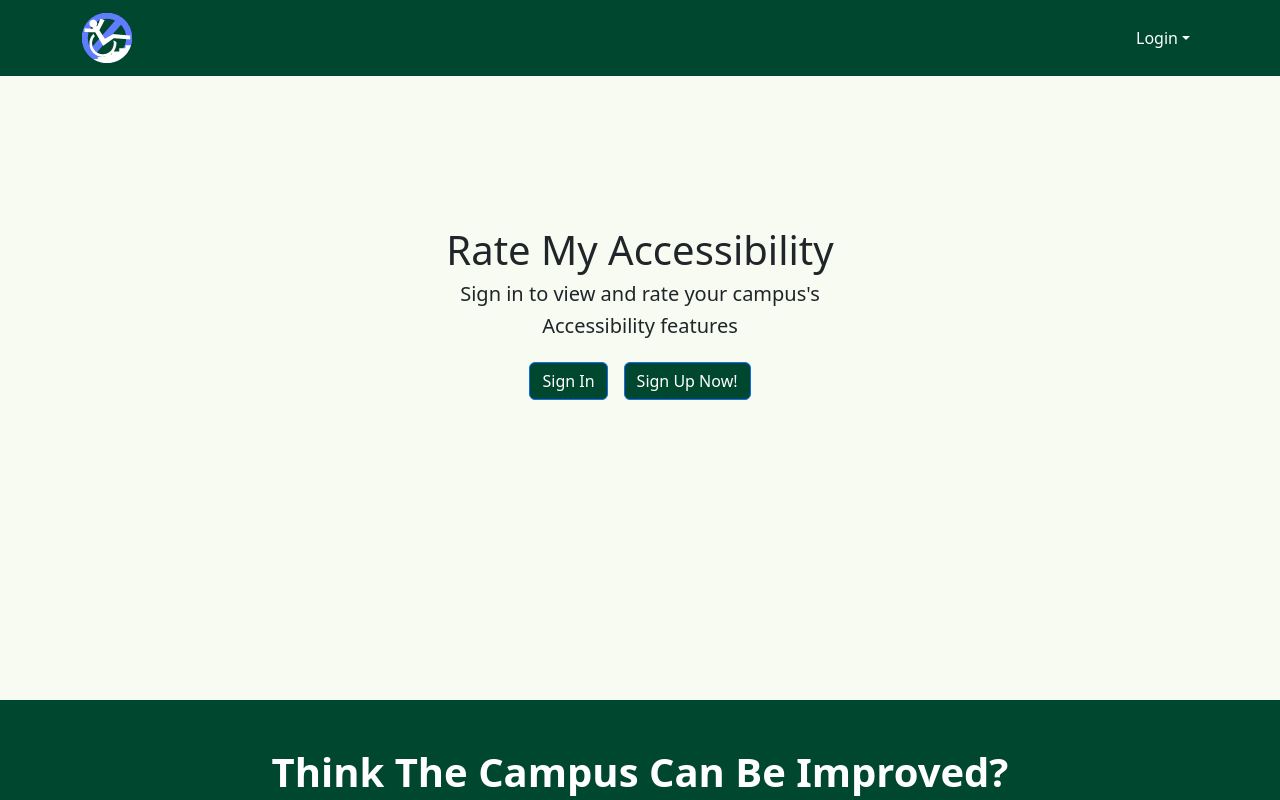
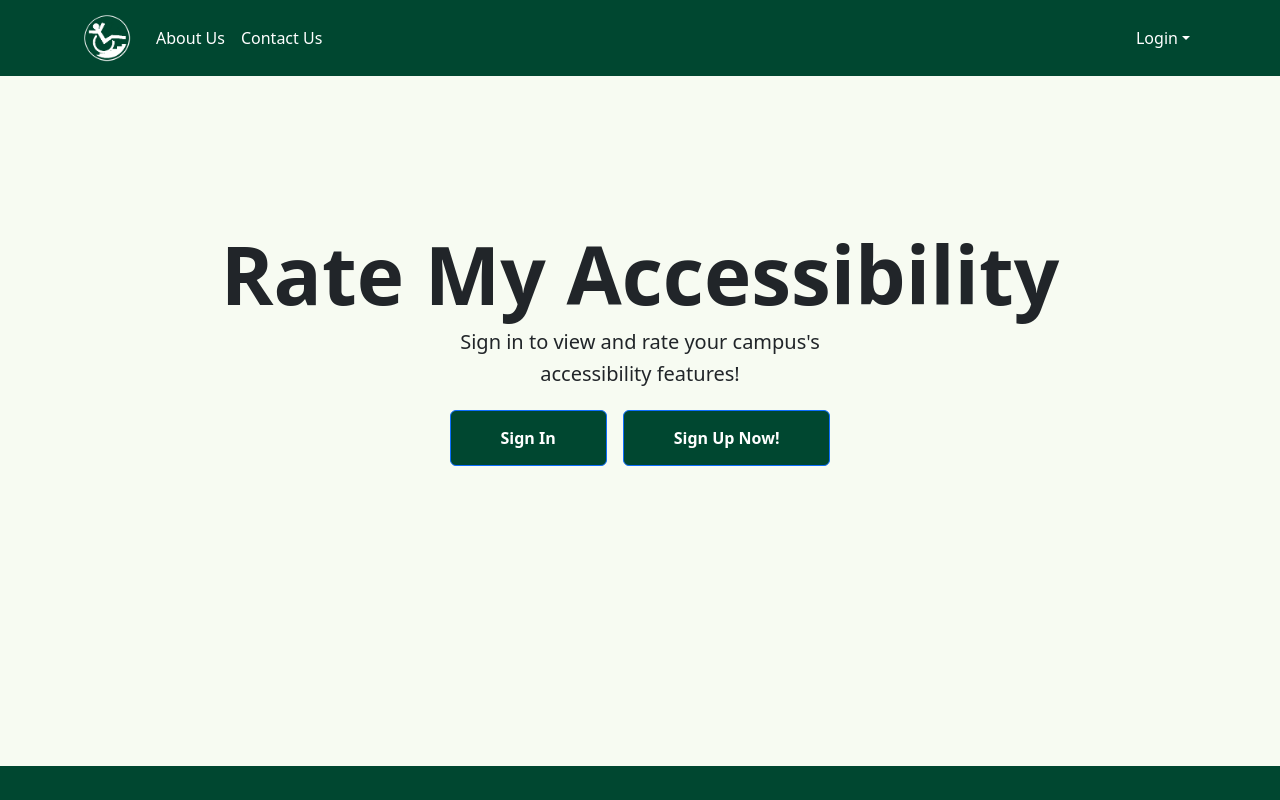
Before and after one commit to Rate-My-Accessibility/Rate-My-Accessibility-Application, a Next.js app: page / in a window 1280 px wide. Shown: the top 800 px of the page. Built offline with nearby package versions, Linux system fonts and the light colour scheme; no server answers.

Commit message:
update navbar

```diff
--- a/src/app/globals.css
+++ b/src/app/globals.css
@@ -211,3 +211,24 @@ text-decoration: underline;
 
 text-decoration: underline;
 }
+
+.give-button {
+  background-color: #a51c30;
+  color: white;
+  border: none;
+  border-radius: 10px;
+  padding: 10px 25px;
+  font-size: 12px;
+  font-weight: bold;
+}
+
+.give-button:hover,
+.give-button:focus {
+  background-color: #8b1728;
+  color: white;
+}
+
+.give-button svg {
+  color: #650018;
+  font-size: 28px;
+}
--- a/src/app/page.tsx
+++ b/src/app/page.tsx
@@ -10,15 +10,15 @@ const LandingPage = () => (
 >
       <Row className="justify-content-center text-center">
         <Col xs={12}>
-          <h1> Rate My Accessibility</h1>
+          <h1 style={{ fontSize: "80px" }}> <strong>Rate My Accessibility</strong></h1>
           <h5>Sign in to view and rate your campus&apos;s  </h5>
-          <h5>Accessibility features</h5>
+          <h5>accessibility features!</h5>
           <div className="d-flex justify-content-center flex-wrap gap-3 mt-4">
-            <Button href="/auth/signin" id="sign-in-button">
-              Sign In
+            <Button href="/auth/signin" id="sign-in-button" style={{ padding: "15px 50px" }}>
+              <strong>Sign In</strong>
             </Button>
-            <Button href="/auth/signup" id="sign-up-button">
-              Sign Up Now!
+            <Button href="/auth/signup" id="sign-up-button" style={{ padding: "15px 50px" }}>
+              <strong>Sign Up Now!</strong>
             </Button>
           </div>
         </Col>
--- a/src/components/Navbar.tsx
+++ b/src/components/Navbar.tsx
@@ -2,8 +2,8 @@
 
 import { useSession } from 'next-auth/react'; // v5 compatible
 import { usePathname } from 'next/navigation';
-import { Container, Nav, Navbar, NavDropdown, Image } from 'react-bootstrap';
-import { BoxArrowRight, Lock, PersonFill, PersonPlusFill } from 'react-bootstrap-icons';
+import { Container, Nav, Navbar, NavDropdown, Image, Button, NavLink } from 'react-bootstrap';
+import { BoxArrowRight, Lock, PersonFill, PersonPlusFill, HeartFill } from 'react-bootstrap-icons';
 
 const NavBar: React.FC = () => {
   const { data: session, status } = useSession();
@@ -15,25 +15,33 @@ const NavBar: React.FC = () => {
    <Navbar bg="dark" expand="lg" variant="dark">
       <Container>
         <Navbar.Brand href={currentUser ? '/home' : '/'}>
-        <Image src="/website_logo2.png" alt="Logo" width="50" height="50" className="d-inline-block align-top" />
+        <Image src="/website_logo.png" alt="Logo" width="50" height="50" className="d-inline-block align-top" />
+
+
 
         </Navbar.Brand>
+
+
         <Navbar.Toggle aria-controls="basic-navbar-nav" />
         <Navbar.Collapse id="basic-navbar-nav">
           <Nav className="me-auto justify-content-start">
+
+            <NavLink  id="list-stuff-nav" href="/about" active={pathName === '/about'}>
+              About Us
+              </NavLink>
+               <NavLink >
+              Contact Us
+              </NavLink>
             {currentUser && (
               <>
-                <Nav.Link id="add-stuff-nav" href="/add" active={pathName === '/add'}>
-                  Add Contact |
-                </Nav.Link>
-                <Nav.Link id="list-stuff-nav" href="/list" active={pathName === '/list'}>
-                  List Contacts |
-                </Nav.Link>
-                  <Nav.Link id="list-stuff-nav" href="/list" active={pathName === '/list'}>
-                 Add a Review |
+                  <Nav.Link id="list-stuff-nav" href="/add" active={pathName === '/add'}>
+                 Add a Review
                 </Nav.Link>
                   <Nav.Link id="list-stuff-nav" href="/list" active={pathName === '/list'}>
                   Browse All Reviews
+                </Nav.Link>
+                  <Nav.Link id="list-stuff-nav" href="/list" active={pathName === '/list'}>
+                  Campus Map
                 </Nav.Link>
               </>
             )}
@@ -43,25 +51,39 @@ const NavBar: React.FC = () => {
               </Nav.Link>
             )}
           </Nav>
-          <Nav>
+        <Nav className="ms-auto align-items-lg-center">
+  {currentUser && (
+    <Nav.Link href="/profile" active={pathName === '/profile'}>
+      User Profile
+    </Nav.Link>
+  )}
+
   {session ? (
     <NavDropdown id="login-dropdown" title={currentUser}>
-                <NavDropdown.Item id="login-dropdown-sign-out" href="/api/auth/signout">
+      <NavDropdown.Item
+        id="login-dropdown-sign-out"
+        href="/api/auth/signout"
+      >
         <BoxArrowRight />
         Sign Out
       </NavDropdown.Item>
-                <NavDropdown.Item id="login-dropdown-change-password" href="/auth/change-password">
+
+      <NavDropdown.Item
+        id="login-dropdown-change-password"
+        href="/auth/change-password"
+      >
         <Lock />
         Change Password
       </NavDropdown.Item>
     </NavDropdown>
   ) : (
     <NavDropdown id="login-dropdown" title="Login">
-                <NavDropdown.Item id="login-dropdown-sign-in" href="/auth/signin">
+      <NavDropdown.Item href="/auth/signin">
         <PersonFill />
         Sign in
       </NavDropdown.Item>
-                <NavDropdown.Item id="login-dropdown-sign-up" href="/auth/signup">
+
+      <NavDropdown.Item href="/auth/signup">
         <PersonPlusFill />
         Sign up
       </NavDropdown.Item>
```
Also changed, not shown: src/app/about/page.tsx (added, +18 -0 lines), public/website_logo.png (added), src/app/website_logo.png (added). Lines whose indentation alone changed are shown as unchanged.
